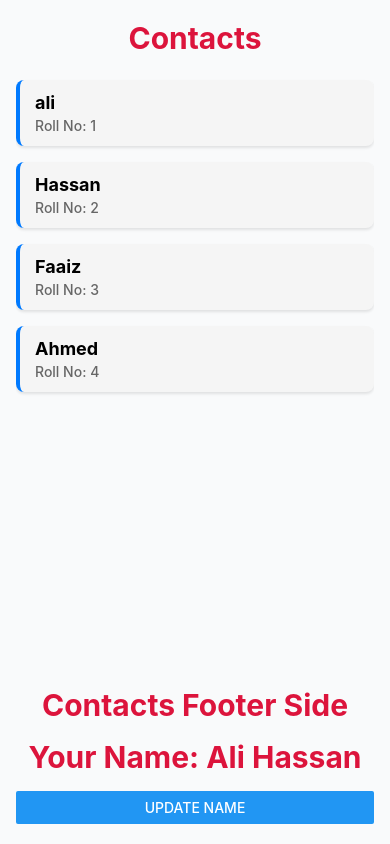
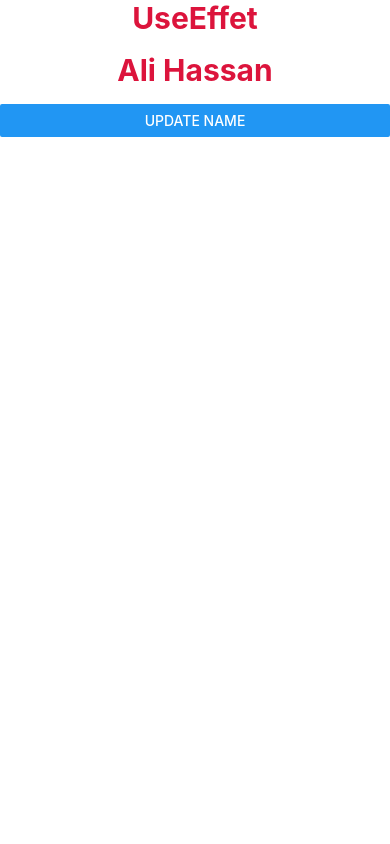
Before and after one commit to Ali-Hassan2/rn-playground, a React Native app: screen / in a window 390 px wide. Built offline with nearby package versions, Linux system fonts and the light colour scheme.

Commit message:
useEffect mounting life cycle

```diff
--- a/App.tsx
+++ b/App.tsx
@@ -1,6 +1,6 @@
 import { View, Text, Button } from 'react-native';
 import React, { useState } from 'react';
-import { Counter, StudentGrid, TextInput } from './src/components';
+import { Counter, StudentGrid, TextInput, UseEffect } from './src/components';
 import FlatListComponent from './src/components/flat-list';
 import { ContactsViaClassComponent } from './src/screens';
 
@@ -31,7 +31,8 @@ const App = () => {
       <TextInput />
       <FlatListComponent /> */}
       {/* <StudentGrid /> */}
-      <ContactsViaClassComponent />
+      {/* <ContactsViaClassComponent /> */}
+      <UseEffect />
     </View>
   );
 };
--- a/src/components/index.ts
+++ b/src/components/index.ts
@@ -3,4 +3,5 @@ export * from './text-input';
 export * from './flat-list';
 export * from './students-grid';
 export * from './render-item';
+export * from './use-effect'
 export * from './class-footer-contacts';
--- /dev/null
+++ b/src/components/use-effect.tsx
@@ -0,0 +1,23 @@
+import React, { useEffect, useState } from 'react';
+import { View, Text, Button } from 'react-native';
+import { TextStyles } from '../styles';
+
+const UseEffect = () => {
+  const [name, setName] = useState<string>('Ali Hassan');
+  useEffect(() => {
+    console.log('Hello first render');
+  }, []);
+
+  const updateName = () => {
+    setName(prev => (prev === 'Ali Hassan' ? 'Faaiz' : 'Ali Hassan'));
+  };
+  return (
+    <View>
+      <Text style={TextStyles.text}>UseEffet</Text>
+      <Text style={TextStyles.text}>{name}</Text>
+      <Button title="Update Name" onPress={updateName} />
+    </View>
+  );
+};
+
+export { UseEffect };
--- a/src/screens/contacts.tsx
+++ b/src/screens/contacts.tsx
@@ -15,7 +15,6 @@ class ContactsViaClassComponent extends Component {
     const renderItems = ({ item }: ListRenderItemInfo<ItemProps>) => (
       <RenderItem item={item} />
     );
-
     let footerHeading = 'Contacts Footer Side';
     return (
       <View style={contactsStyles.mainContainer}>
```
